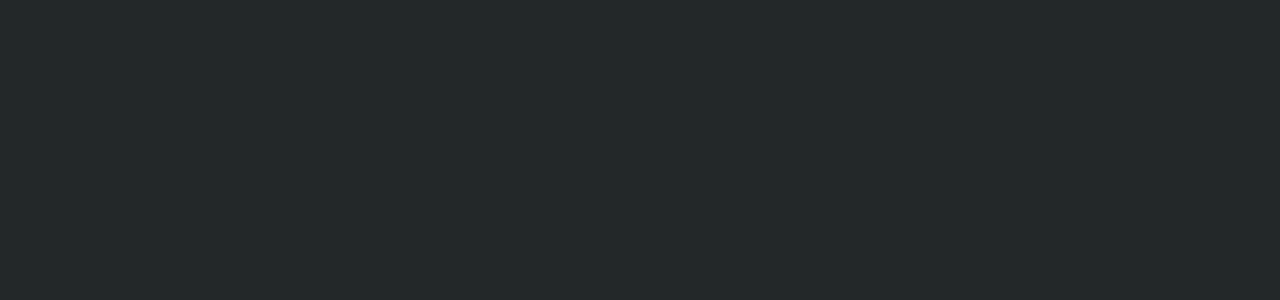
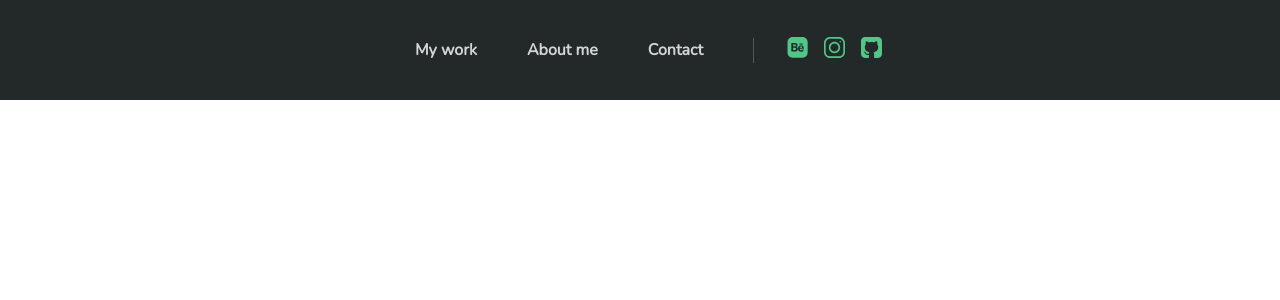
Before and after one commit to vinisaveg/portfolio, a React (Create React App) app: page / in a window 1280 px wide. Shown: the top 300 px of the page. Built offline with nearby package versions, Linux system fonts and the light colour scheme.

Commit message:
Header components & styles

```diff
--- a/src/App.tsx
+++ b/src/App.tsx
@@ -5,6 +5,7 @@
 import theme from './styles/theme/theme';
 
 import { Wrapper } from './styles/shared/Wrapper';
+import Header from './components/Header/Header.component';
 
 const App: FunctionComponent = () => {
     return (
@@ -16,8 +17,10 @@
                     justifyContent="center"
                     alignItems="center"
                     width="100%"
-                    height="100vh"
-                ></Wrapper>
+                    height="auto"
+                >
+                    <Header />
+                </Wrapper>
             </ThemeProvider>
         </>
     );
--- /dev/null
+++ b/src/components/Header/Header.component.tsx
@@ -0,0 +1,71 @@
+import React, { FunctionComponent } from 'react';
+
+import { Wrapper } from '../../styles/shared/Wrapper';
+import {
+    Menu,
+    MenuLinks,
+    MenuIcons,
+    MenuItem,
+    MenuItemLink,
+    MenuItemIcon,
+} from './styles';
+
+import BehanceIcon from '../../assets/icons/behance-icon.svg';
+import GithubIcon from '../../assets/icons/github-icon.svg';
+import InstagramIcon from '../../assets/icons/instagram-icon.svg';
+
+interface HeaderProps {}
+
+const Header: FunctionComponent<HeaderProps> = () => {
+    return (
+        <Wrapper
+            width="100%"
+            height="100px"
+            flexDirection="row"
+            alignItems="center"
+            justifyContent="center"
+        >
+            <Menu>
+                <MenuLinks>
+                    <MenuItem>
+                        <MenuItemLink>My work</MenuItemLink>
+                    </MenuItem>
+                    <MenuItem>
+                        <MenuItemLink>About me</MenuItemLink>
+                    </MenuItem>
+                    <MenuItem>
+                        <MenuItemLink>Contact</MenuItemLink>
+                    </MenuItem>
+                </MenuLinks>
+
+                <MenuIcons>
+                    <MenuItem>
+                        <MenuItemLink
+                            target="_blank"
+                            href="https://www.behance.net/viniciussilva3"
+                            margin={['0px', '8px']}
+                        >
+                            <MenuItemIcon src={BehanceIcon} />
+                        </MenuItemLink>
+                        <MenuItemLink
+                            target="_blank"
+                            href="https://www.instagram.com/vsgdesigner/"
+                            margin={['0px', '8px']}
+                        >
+                            <MenuItemIcon src={InstagramIcon} />
+                        </MenuItemLink>
+                        <MenuItemLink
+                            target="_blank"
+                            href="https://github.com/vinisaveg"
+                            margin={['0px', '8px']}
+                        >
+                            <MenuItemIcon src={GithubIcon} />
+                        </MenuItemLink>
+                    </MenuItem>
+                </MenuIcons>
+            </Menu>
+        </Wrapper>
+    );
+};
+
+export default Header;
--- /dev/null
+++ b/src/components/Header/styles.ts
@@ -0,0 +1,71 @@
+import styled from 'styled-components';
+import { motion } from 'framer-motion';
+
+interface MenuProps {
+    isOpen?: boolean;
+}
+
+export const Menu = styled(motion.div)<MenuProps>`
+    display: flex;
+    align-items: center;
+    justify-content: center;
+
+    @media only screen and (max-width: 540px) {
+        display: ${(props) => (props.isOpen ? 'flex' : 'none')};
+        background-color: ${(props) => props.theme.colors.secondary};
+        width: 100%;
+        height: 100vh;
+        flex-direction: column;
+        scroll-behavior: none;
+    }
+`;
+
+export const MenuIcons = styled(motion.ul)`
+    list-style: none;
+    display: flex;
+    align-items: center;
+    justify-content: center;
+
+    @media only screen and (max-width: 540px) {
+        flex-direction: column;
+    }
+`;
+
+export const MenuLinks = styled(MenuIcons)`
+    ::after {
+        content: '';
+        width: 1px;
+        height: 25px;
+        background-color: #575757;
+        margin: 0px 25px;
+    }
+`;
+
+export const MenuItem = styled.li``;
+
+interface MenuItemLinkProps {
+    margin?: Array<string>;
+}
+
+export const MenuItemLink = styled.a<MenuItemLinkProps>`
+    color: ${(props) => props.theme.colors.text.white};
+    font-size: ${(props) => props.theme.textSize.small + 'px'};
+    font-weight: 600;
+    text-decoration: none;
+    margin: ${(props) => props.margin?.join(' ') || '0px 25px'};
+    cursor: pointer;
+    transition: opacity 150ms ease;
+    opacity: 0.8;
+
+    @media only screen and (max-width: 540px) {
+        margin: 25px 0px;
+    }
+
+    &&:hover {
+        opacity: 1;
+    }
+`;
+
+export const MenuItemIcon = styled.img`
+    width: 21px;
+`;
```
